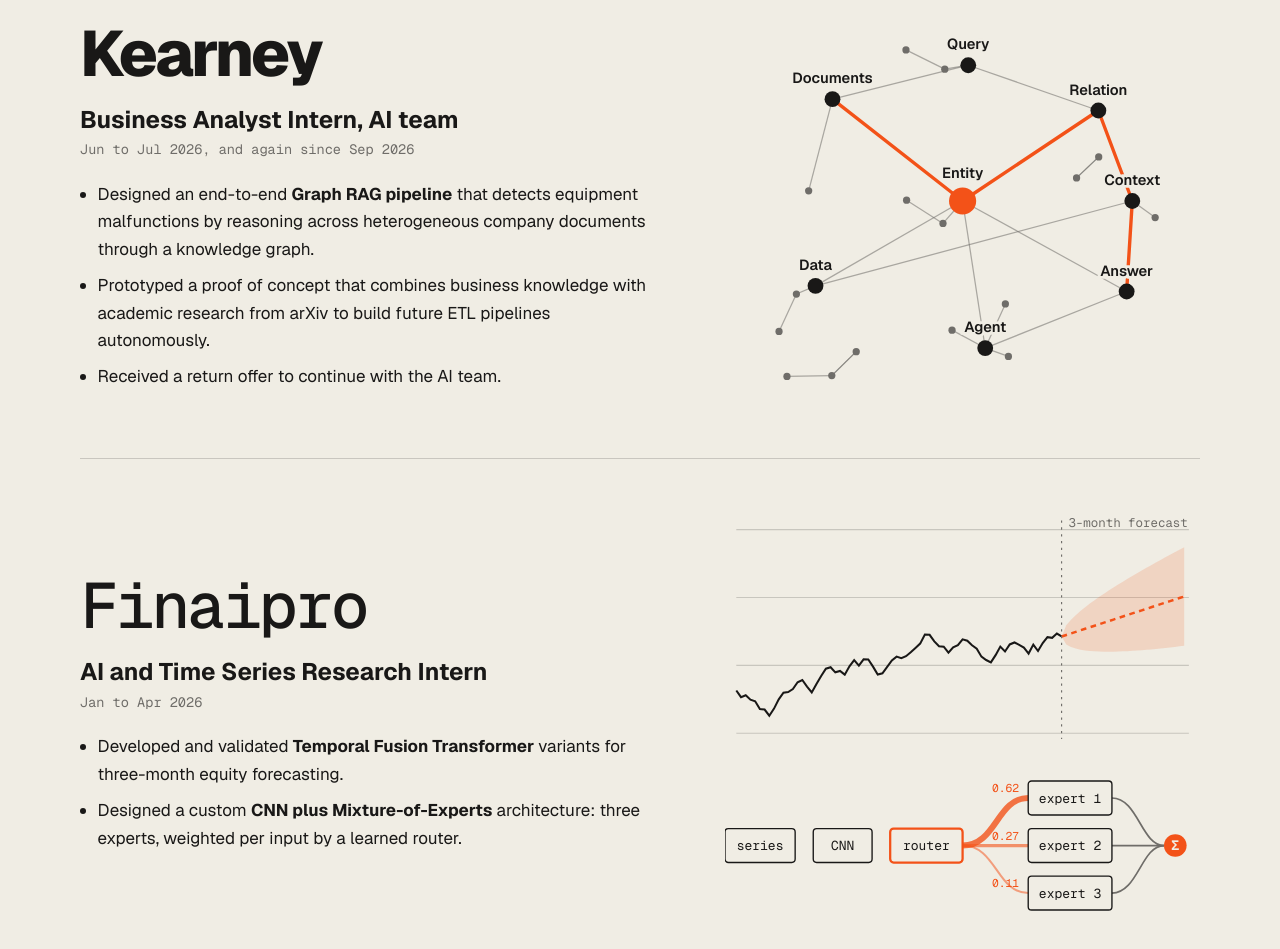
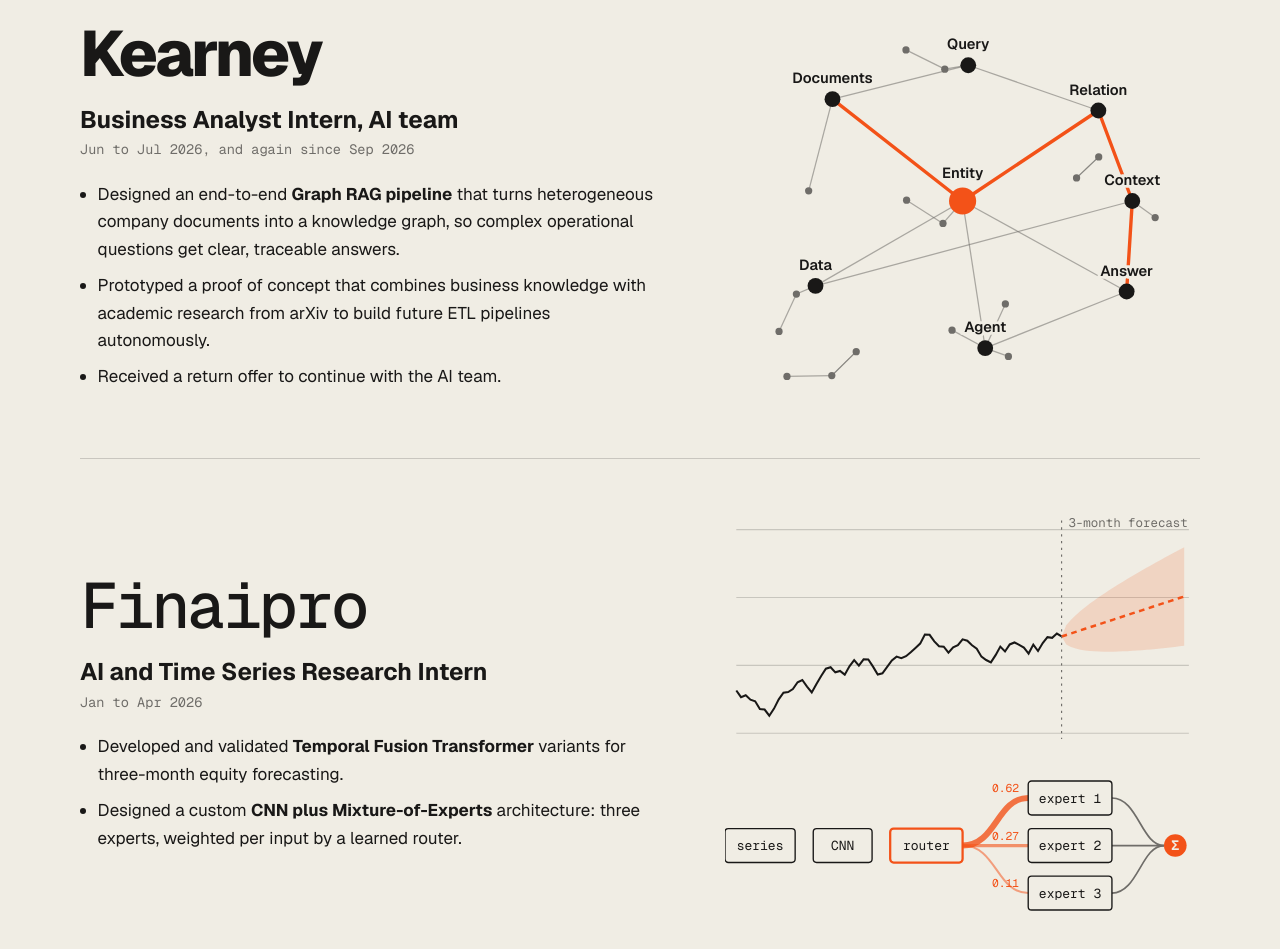
Before and after one commit to liiiaamm/liiiaamm.github.io, a plain HTML site: page index.html in a window 1280 px wide. Shown: the part 1545-2494 px from the top of the page. Drawn offline with nearby package versions, Linux system fonts and the light colour scheme; animation ran at ten frames a second.

Commit message:
Generalize the Kearney Graph RAG description

```diff
--- a/index.html
+++ b/index.html
@@ -80,7 +80,7 @@
       <h3>Business Analyst Intern, AI team</h3>
       <p class="job-dates">Jun to Jul 2026, and again since Sep 2026</p>
       <ul>
-        <li>Designed an end-to-end <strong>Graph RAG pipeline</strong> that detects equipment malfunctions by reasoning across heterogeneous company documents through a knowledge graph.</li>
+        <li>Designed an end-to-end <strong>Graph RAG pipeline</strong> that turns heterogeneous company documents into a knowledge graph, so complex operational questions get clear, traceable answers.</li>
         <li>Prototyped a proof of concept that combines business knowledge with academic research from arXiv to build future ETL pipelines autonomously.</li>
         <li>Received a return offer to continue with the AI team.</li>
       </ul>
```
